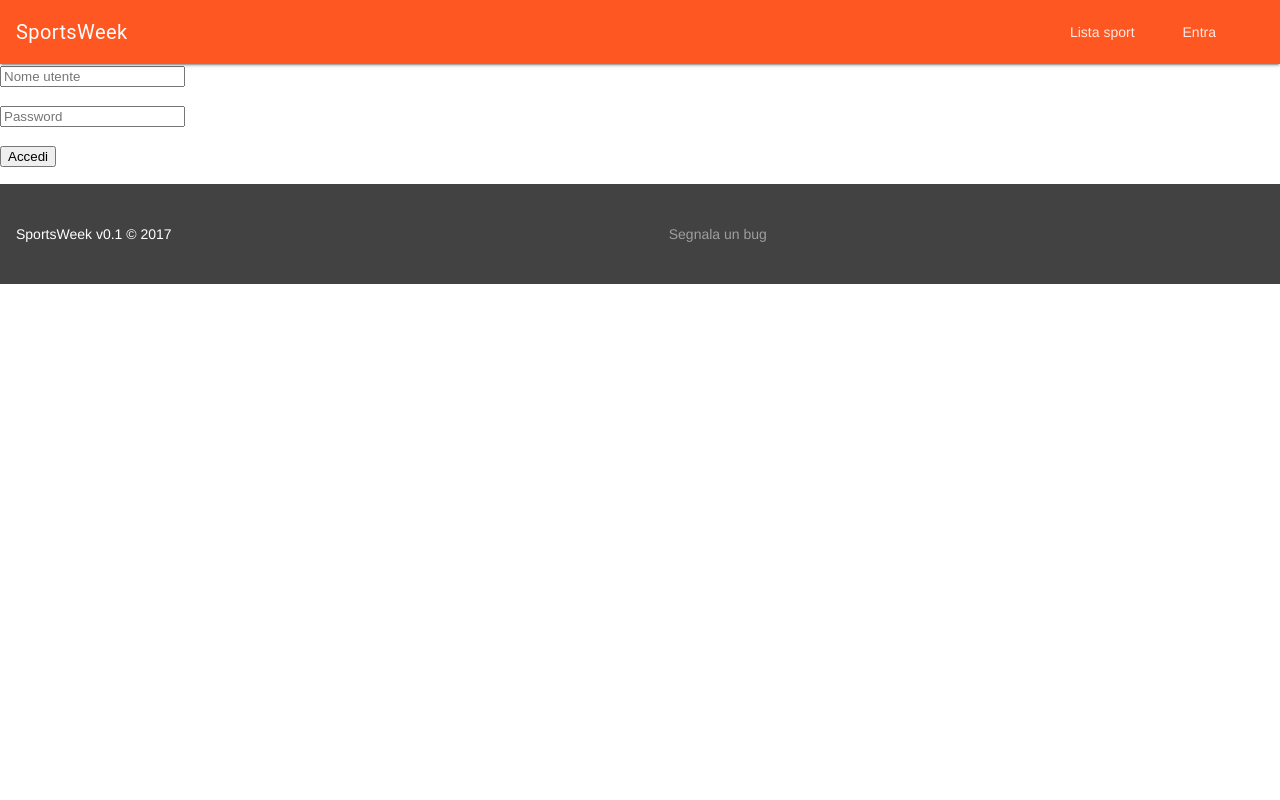
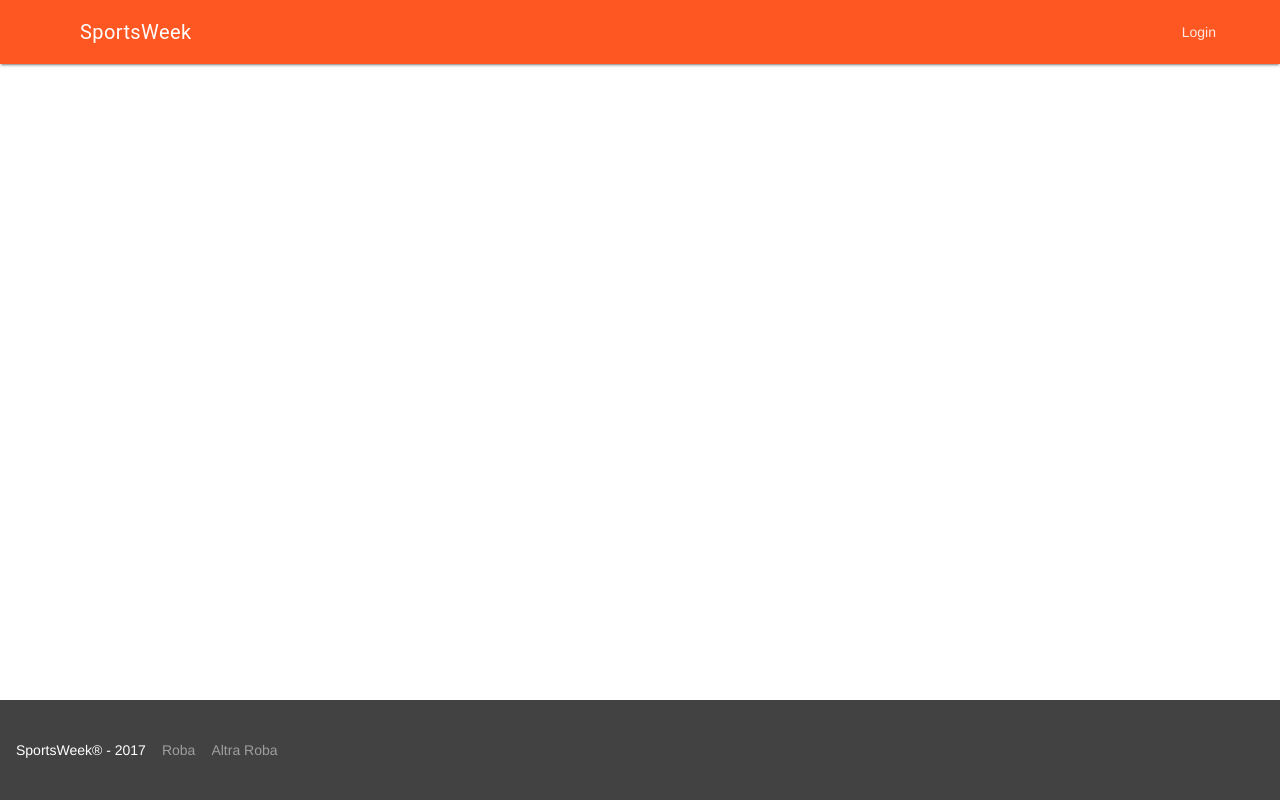
Before and after one commit to hexwell/sportsweek, a Django app: page /login/ in a window 1280 px wide. Run offline with Django 3.2, Linux system fonts and the light colour scheme; some libraries are stand-ins or nearby versions.

Commit message:
Preparing to merge

```diff
--- a/scoreboard/templates/base.html
+++ b/scoreboard/templates/base.html
@@ -1,55 +1,34 @@
 <!DOCTYPE html>
-<html lang="en">
+<html>
   <head>
-    <meta charset="UTF-8">
-    <title>SportsWeek</title>
-
-    {% load static %}
-
+    <title></title>
     <link rel="stylesheet" href="https://fonts.googleapis.com/icon?family=Material+Icons">
-    <link rel="stylesheet" href="https://code.getmdl.io/1.3.0/material.deep_orange-indigo.min.css">
-    <script defer src="https://code.getmdl.io/1.3.0/material.min.js"></script>
-    <link rel="stylesheet" type="text/css" href="{% static 'scoreboard/style.css' %}"/>
+    <link rel="stylesheet" href="https://code.getmdl.io/1.3.0/material.deep_orange-red.min.css">
+    <style></style>
   </head>
   <body>
-    <!-- Always shows a header, even in smaller screens. -->
     <div class="mdl-layout mdl-js-layout mdl-layout--fixed-header">
-      <header class="mdl-layout__header">
+      <header class="mdl-layout__header mdl-layout__header">
         <div class="mdl-layout__header-row">
-          <!-- Title -->
-          <span class="mdl-layout-title">
-              <a id="logo" href="{% url 'index' %}">SportsWeek</a></span>
-          <!-- Add spacer, to align navigation to the right -->
+          <span class="mdl-layout-title">SportsWeek</span>
           <div class="mdl-layout-spacer"></div>
-          <!-- Navigation. We hide it in small screens. -->
-          <nav class="mdl-navigation mdl-layout--large-screen-only">
-            <a class="mdl-navigation__link" href="{% url 'scoreboard:index' %}">Lista sport</a>
-            {% if user.is_authenticated %}
-            <a class="mdl-navigation__link" href="{% url 'scoreboard:index' %}">Salve, {{user.username}}</a>
-            <a class="mdl-navigation__link" href="{% url 'logout' %}?from={{ request.path }}">Esci</a>
-            {% else %}
-            <a class="mdl-navigation__link" href="{% url 'login' %}?from={{ request.path }}">Entra</a>
-            {% endif %}
-          </nav>
+          <nav class="mdl-navigation">
+          <a class="mdl-navigation__link" href="">Login</a>
         </div>
       </header>
       <main class="mdl-layout__content">
-        <div class="page-content">
-            {% block content %}{% endblock %}
+        <!-- Inserire Pagina Qui -->
+      </main>
       <footer class="mdl-mini-footer">
-              <div class="mdl-mini-footer__left-section">
-                <div class="mdl-logo">
-                    SportsWeek v0.1 &copy
-                    <script type="text/javascript">
-                        document.write(new Date().getFullYear());
-                    </script></div>
+        <div class="mdl-mini-footer--middle-section">
+          <div class="mdl-logo">SportsWeek® - 2017</div>
+          <ul class="mdl-mini-footer--link-list">
+            <li><a href="#">Roba</a></li>
+            <li><a href="#">Altra Roba</a></li>
+          </ul>
         </div>
-                <ul class="mdl-mini-footer__link-list">
-                  <li><a href="https://github.com/Hexwell/SportsWeek/issues/new" target="_blank">Segnala un bug</a></li>
-                </ul>
       </footer>
     </div>
-      </main>
-    </div>
+    <script src="https://code.getmdl.io/1.1.3/material.min.js"></script>
   </body>
 </html>
```
Also changed, not shown: base.html (deleted, +0 -36 lines). Lines whose indentation alone changed are shown as unchanged.
